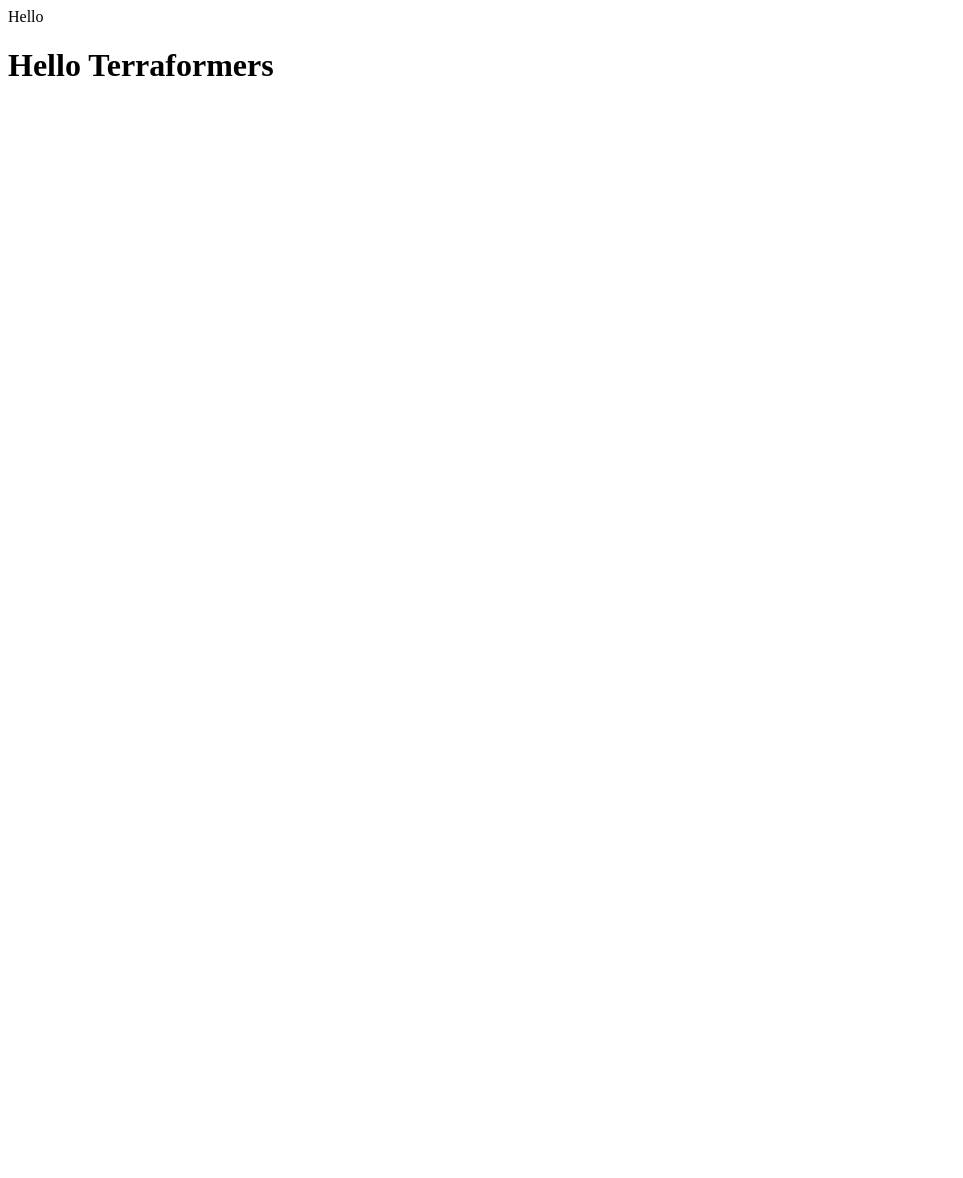
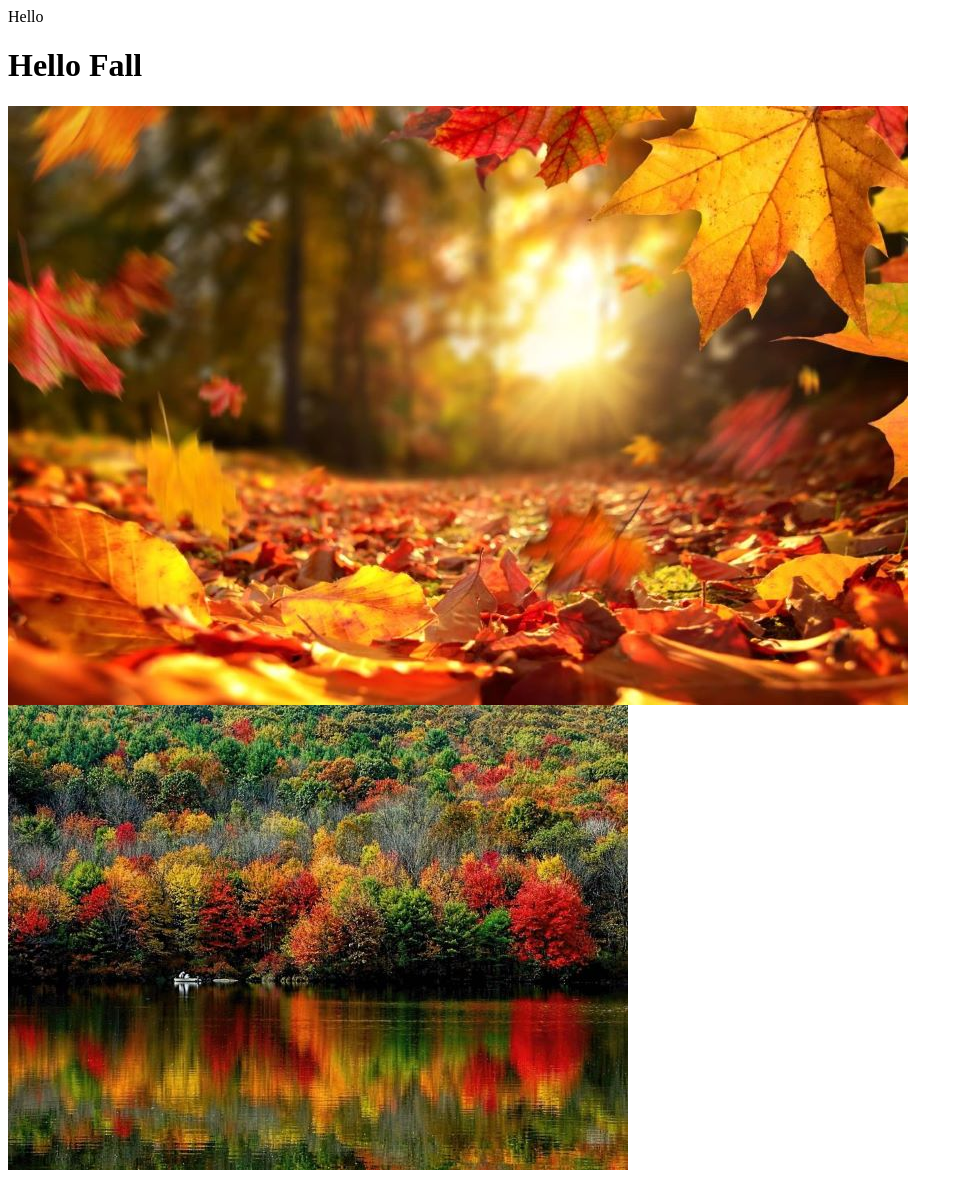
Before and after one commit to bezilule/terraform-beginner-bootcamp-2023, a plain HTML site: page public/index.html in a window 1280 px wide. Shown: the whole page, without its empty margins (0-963 px from the left). Before the commit the page ends 800 px from the top, so only its background shows below. Drawn offline with Linux system fonts and the light colour scheme.

Commit message:
#40 upload assets using a for-each

```diff
--- a/public/index.html
+++ b/public/index.html
@@ -3,9 +3,11 @@ Hello <!DOCTYPE html>
 <head>
     <meta charset="UTF-8">
     <meta name="viewport" content="width=device-width, initial-scale=1.0">
-    <title>Hello there Terraformers!</title>
+    <title>Hello Fall!</title>
 </head>
 <body>
-    <h1>Hello Terraformers</h1>
+    <h1>Hello Fall</h1>
+    <img src="/assets/fall-leaves-image.jpg" />
+    <img src="/assets/fall-water-image.jpg" />
 </body>
 </html>
```
Also changed, not shown: public/assets/fall-leaves-image.jpg (added), public/assets/fall-water-image.jpg (added), 7 other files.
